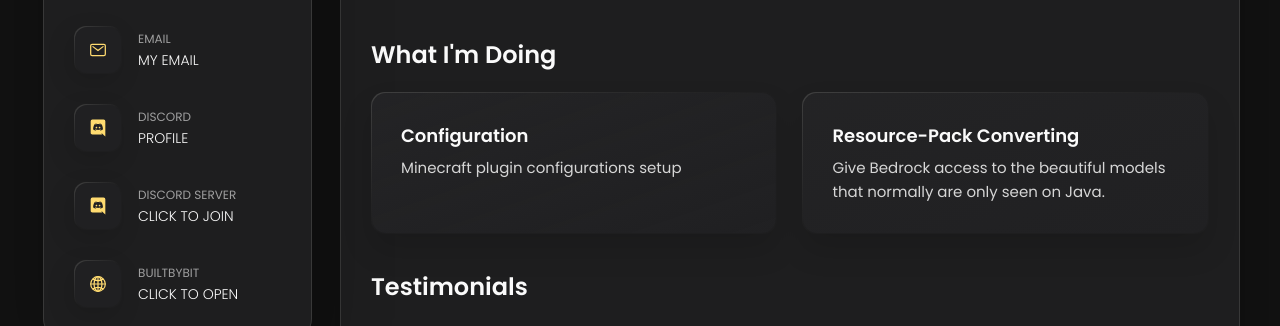
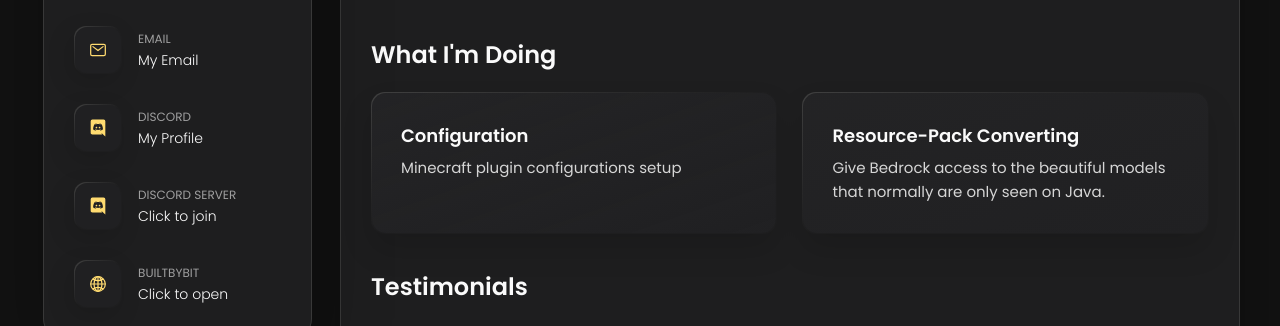
Before and after one commit to GomezXD1-DEV/Portfolio, a plain HTML site: page index.html in a window 1280 px wide. Shown: the part 380-706 px from the top of the page. Drawn offline with nearby package versions, Linux system fonts and the light colour scheme.

Commit message:
Update index.html

```diff
--- a/index.html
+++ b/index.html
@@ -74,7 +74,7 @@
             <div class="contact-info">
               <p class="contact-title">Email</p>
 
-              <a href="mailto:gomezxd101009@gmail.com" class="contact-link">MY EMAIL</a>
+              <a href="mailto:gomezxd101009@gmail.com" class="contact-link">My Email</a>
             </div>
 
           </li>
@@ -88,7 +88,7 @@
             <div class="contact-info">
               <p class="contact-title">Discord</p>
 
-              <a href="https://discord.com/users/1242582465390841970" target="_blank" class="contact-link">PROFILE</a>
+              <a href="https://discord.com/users/1242582465390841970" target="_blank" class="contact-link">My Profile</a>
             </div>
 
           </li>
@@ -102,7 +102,7 @@
             <div class="contact-info">
               <p class="contact-title">Discord Server</p>
 
-              <a href="https://discord.gg/bkytvfaZAK" target="_blank" class="contact-link">CLICK TO JOIN</a>
+              <a href="https://discord.gg/bkytvfaZAK" target="_blank" class="contact-link">Click to join</a>
             </div>
 
           </li>
@@ -116,7 +116,7 @@
             <div class="contact-info">
               <p class="contact-title">BuiltByBit</p>
 
-              <a href="https://builtbybit.com/members/ryzen-dev.534065/" target="_blank" class="contact-link">CLICK TO OPEN</a>
+              <a href="https://builtbybit.com/members/ryzen-dev.534065/" target="_blank" class="contact-link">Click to open</a>
             </div>
 
           </li>
```
